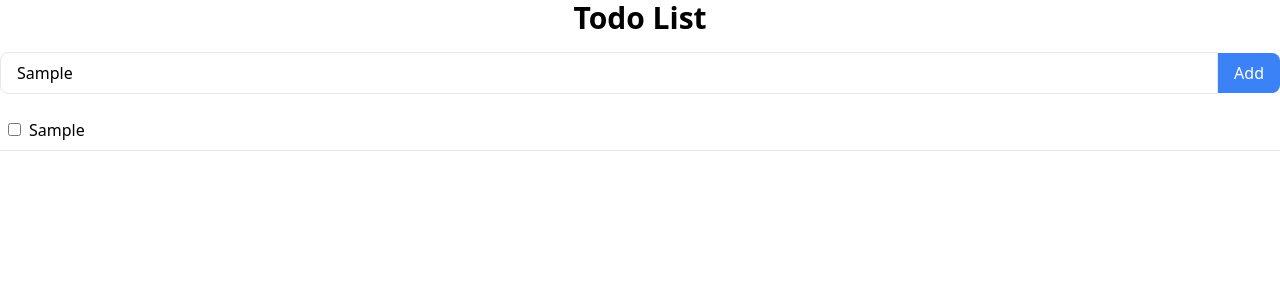
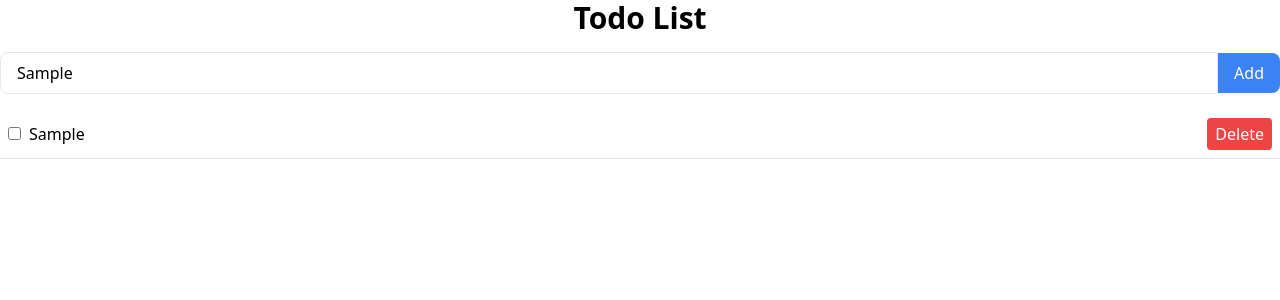
Before and after one commit to aitmamatovmusa/todo-list, a React (Create React App) app: page / in a window 1280 px wide. Both pictures are taken after typing "Sample" into the empty fields and a click on the button "Add". Shown: the top 300 px of the page. Built offline with nearby package versions, Linux system fonts and the light colour scheme.

Commit message:
Implemented deletion feature

```diff
--- a/src/components/TodoList/TodoList.js
+++ b/src/components/TodoForm/TodoForm.js
@@ -1,7 +1,7 @@
 import { useState } from "react"
-import "./todoList.scss"
+import "./todoForm.scss"
 
-function TodoList() {
+function TodoForm() {
   const [newTodo, setNewTodo] = useState()
   const [todoList, setTodoList] = useState([])
 
@@ -31,6 +31,11 @@ function TodoList() {
     setTodoList(todos)
   }
 
+  function deleteTodo(idx) {
+    const filteredTodoList = todoList.filter((_, todoIdx) => todoIdx !== idx)
+    setTodoList(filteredTodoList)
+  }
+
   return (
     <div className="todo-container">
       <h1 className="todo-title">Todo List</h1>
@@ -43,9 +48,9 @@ function TodoList() {
           todoList.map((todo, idx) => {
             return <li
               key={idx}
-              className={`todo-item ${todo.completed ? 'line-through text-gray-500' : 'text-black'
-                }`}
+              className="todo-item"
             >
+              <div className={todo.completed && 'todo-completed'}>
                 <input
                   type="checkbox"
                   className="mr-2"
@@ -54,6 +59,13 @@ function TodoList() {
                   onClick={() => completeTodo(idx)}
                 />
                 <span className="todo-text">{todo.value}</span>
+              </div>
+              <button
+                className="todo-btn-delete"
+                onClick={() => deleteTodo(idx)}
+              >
+                Delete
+              </button>
             </li>
           })
         }
@@ -63,4 +75,4 @@ function TodoList() {
   );
 }
 
-export default TodoList
+export default TodoForm
--- a/src/components/TodoList/todoList.scss
+++ b/src/components/TodoForm/todoForm.scss
@@ -22,10 +22,14 @@
   }
 
   &-item {
-    @apply p-2 border-b;
+    @apply flex items-center justify-between border-b p-2;
   }
 
   &-btn-delete {
     @apply py-1 px-2 bg-red-500 text-white rounded cursor-pointer;
   }
+
+  &-completed {
+    @apply line-through text-gray-500;
+  }
 }
--- a/src/pages/Home.js
+++ b/src/pages/Home.js
@@ -1,8 +1,8 @@
-import TodoList from '../components/TodoList/TodoList'
+import TodoForm from '../components/TodoForm/TodoForm'
 
 function Home() {
   return (
-    <TodoList />
+    <TodoForm />
   )
 }
 
```
Lines whose indentation alone changed are shown as unchanged.
